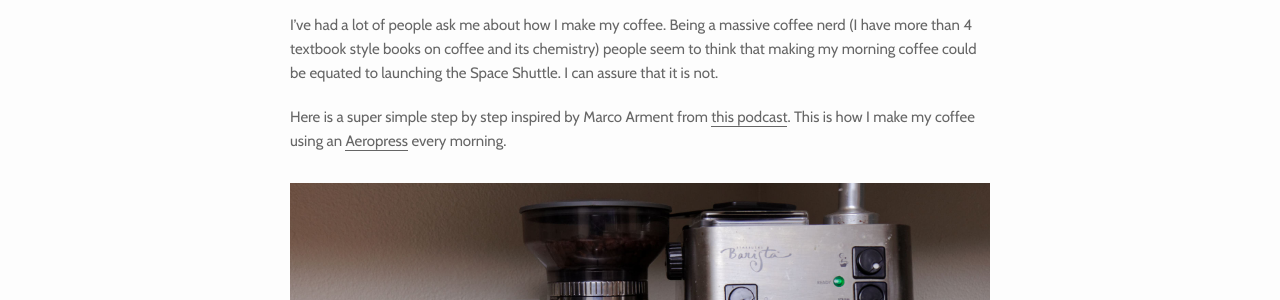
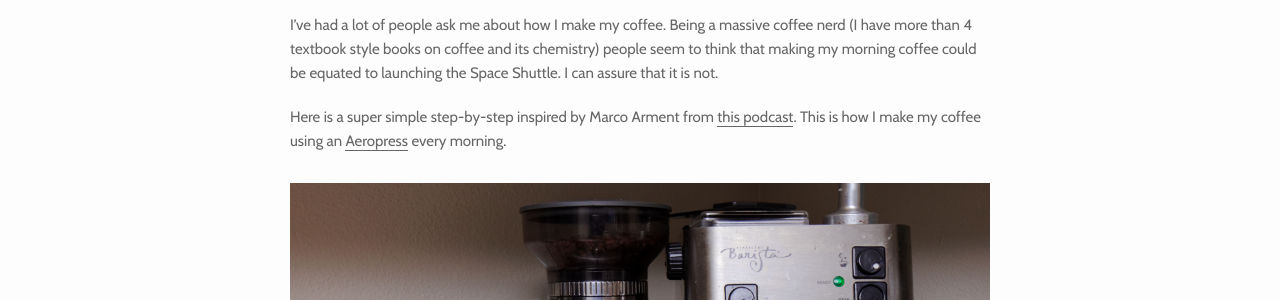
Before and after one commit to peterramsing/personal-site, a Jekyll site: the page built from _posts/2017-01-02-how-i-make-coffee.md, in a window 1280 px wide and 900 px high. Shown: the part 279-579 px from the top of the window. Built offline with Jekyll 4.4.1, drawn with Linux system fonts in a browser that asks for light colours; nearby versions of some CDN libraries.

Commit message:
Adds hyphens

```diff
--- a/_posts/2017-01-02-how-i-make-coffee.md
+++ b/_posts/2017-01-02-how-i-make-coffee.md
@@ -13,7 +13,7 @@
 
 I've had a lot of people ask me about how I make my coffee. Being a massive coffee nerd (I have more than 4 textbook style books on coffee and its chemistry) people seem to think that making my morning coffee could be equated to launching the Space Shuttle. I can assure that it is not.
 
-Here is a super simple step by step inspired by Marco Arment from [this podcast](http://engineered.network/pragmatic/episode-30-coffee). This is how I make my coffee using an [Aeropress](http://amzn.to/2j1XgUM) every morning.
+Here is a super simple step-by-step inspired by Marco Arment from [this podcast](http://engineered.network/pragmatic/episode-30-coffee). This is how I make my coffee using an [Aeropress](http://amzn.to/2j1XgUM) every morning.
 
 
 <!--more-->
```
